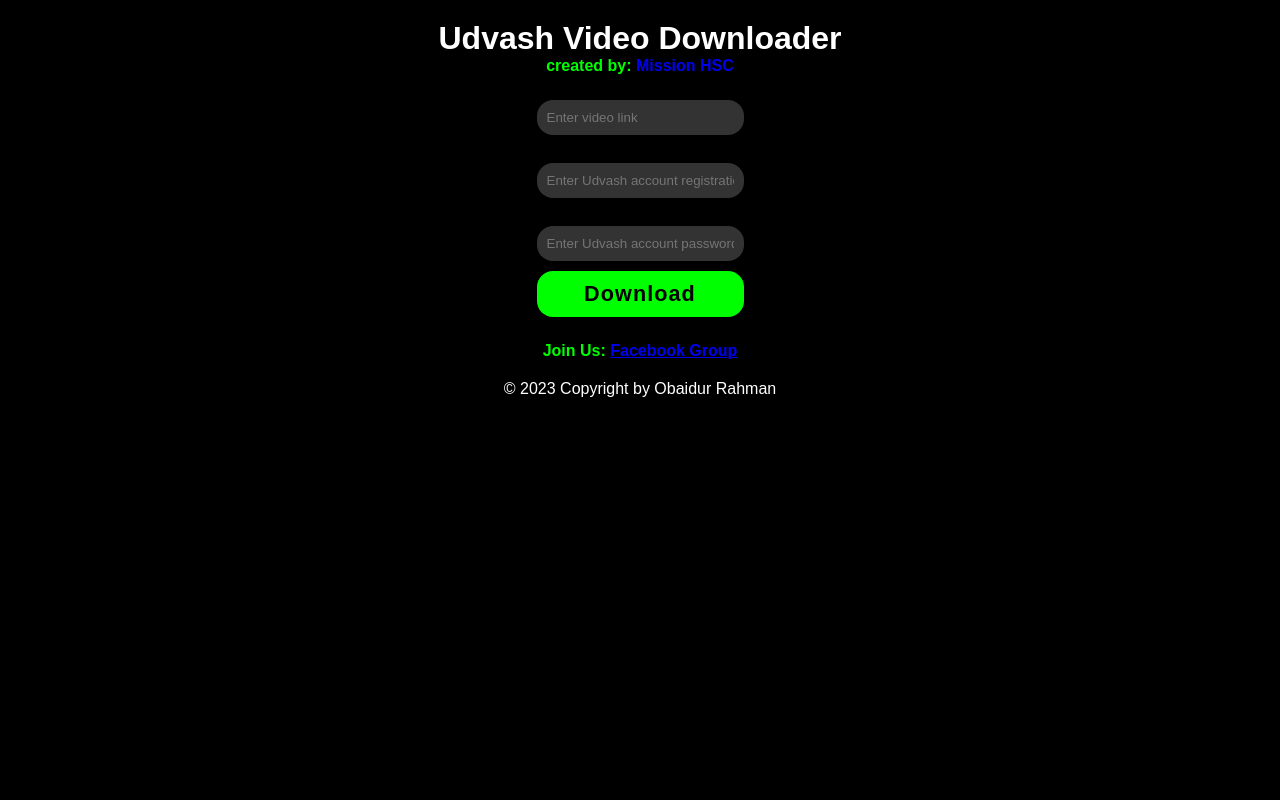
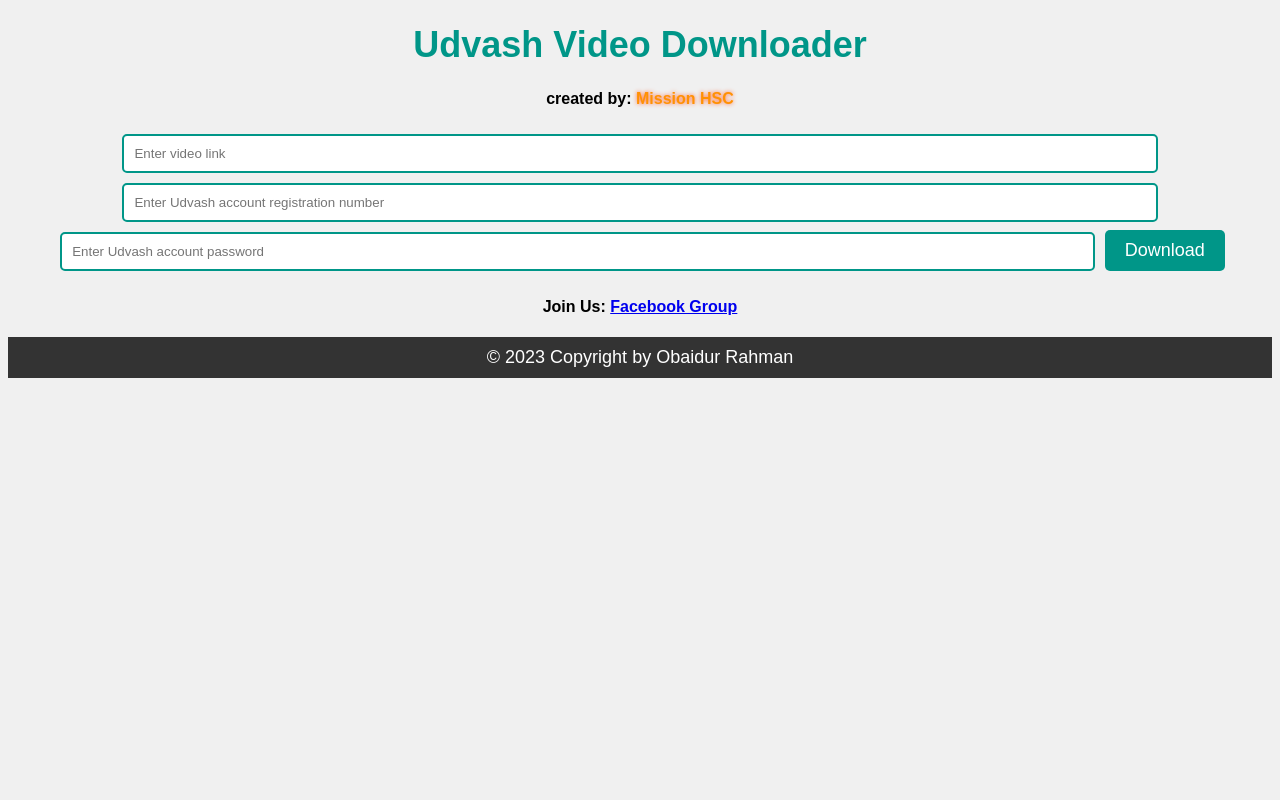
Before and after one commit to obaidur952952/Udvash-Class-Downloader, a Flask app: page / in a window 1280 px wide. Run offline with Flask 3, Linux system fonts and the light colour scheme.

Commit message:
Update index.css

```diff
--- a/static/index.css
+++ b/static/index.css
@@ -1,66 +1,61 @@
-/* index.css */
-
-* {
-    margin: 0;
-    padding: 0;
-    box-sizing: border-box;
-    font-family: 'Quicksand', sans-serif;
+/* Styling for the body */
+body {
+    background-color: #f0f0f0; /* Set a light background color */
+    font-family: Arial, sans-serif;
+    text-align: center;
 }
 
-body {
-    display: flex;
-    flex-direction: column;
-    align-items: center;
-    text-align: center;
-    min-height: 100vh;
-    background: #000;
-    color: #fff;
+/* Styling for the header */
+h1 {
+    color: #009688; /* Unique color for the header text */
+    font-size: 36px;
 }
 
-h1 {
-    font-size: 2em;
-    margin-top: 20px;
+/* Styling for the "created by" link */
+h4 a#glow {
+    color: #ff5722; /* Unique color for the link text */
+    text-decoration: none; /* Remove underlines from links */
+    animation: glow 2s infinite; /* Add a glowing animation */
 }
 
-h4 {
-    font-size: 1em;
-    color: #0f0;
+@keyframes glow {
+    0% {
+        color: #ff5722;
+        text-shadow: none;
+    }
+    50% {
+        color: #ff9800;
+        text-shadow: 0 0 5px #ff5722;
+    }
+    100% {
+        color: #ff5722;
+        text-shadow: none;
+    }
 }
 
-#glow {
-    text-decoration: none;
-    animation: animate 4s linear infinite;
+/* Styling for the form elements */
+input[type="url"], input[type="password"] {
+    width: 80%;
+    padding: 10px;
+    margin: 5px;
+    border: 2px solid #009688; /* Unique color for input borders */
+    border-radius: 5px;
 }
 
-form {
-    margin: 20px;
-    display: flex;
-    flex-direction: column;
-    align-items: center;
-}
-
-input {
-    width: 100%;
-    padding: 10px;
-    margin: 5px;
+input#submit_button {
+    background-color: #009688; /* Unique color for the submit button */
+    color: #fff;
+    font-size: 18px;
+    padding: 10px 20px;
     border: none;
-    outline: none;
-    border-radius: 16px;
-    background: #333;
-    color: #fff;
-    font-weight: 500;
-}
-
-#submit_button {
-    padding: 10px;
-    background: #0f0;
-    color: #000;
-    font-weight: 600;
-    font-size: 1.35em;
-    letter-spacing: 0.05em;
+    border-radius: 5px;
     cursor: pointer;
 }
 
+/* Styling for the footer */
 footer {
-    margin-top: 20px;
-}
+    background-color: #333; /* Dark background color for the footer */
+    color: #fff; /* White text color */
+    padding: 10px;
+    font-size: 18px;
+    }
```
